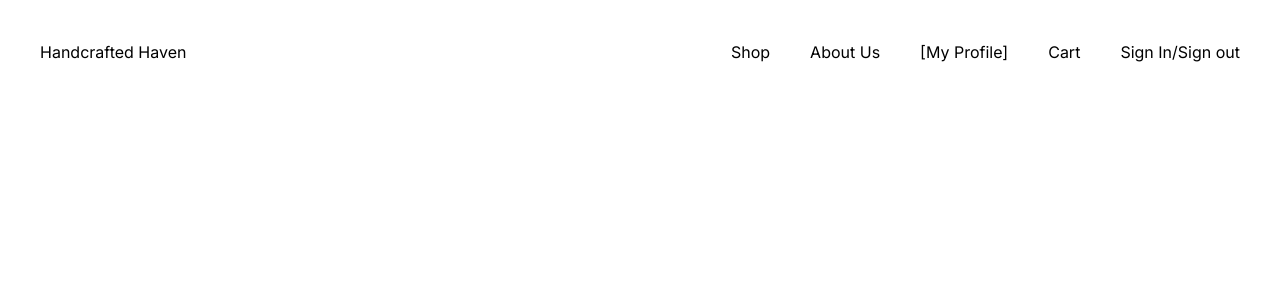
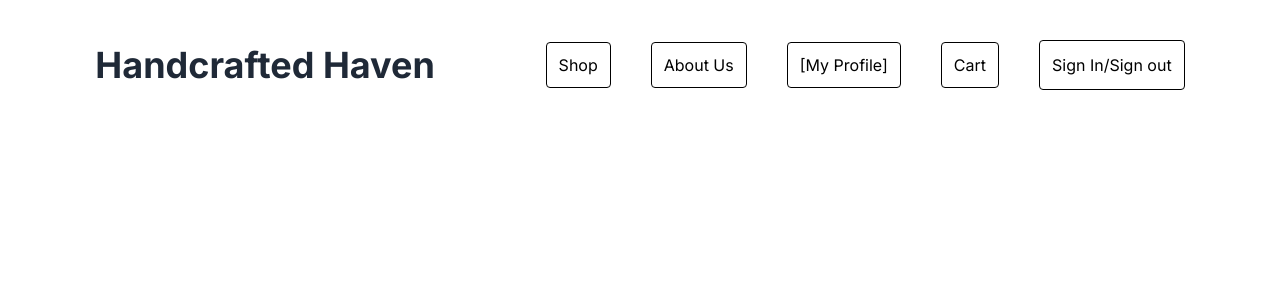
Before and after one commit to AbelAguilarAguirre/handcrafted-haven, a Next.js app: page / in a window 1280 px wide. Shown: the top 300 px of the page. Built offline with nearby package versions, Linux system fonts and the light colour scheme.

Commit message:
styled header

```diff
--- a/src/app/ui/header.tsx
+++ b/src/app/ui/header.tsx
@@ -1,11 +1,13 @@
-import React from 'react';
-import Nav from './nav';
+import React from "react";
+import Nav from "./nav";
 
 export default function Header() {
     return (
-        <header className='flex justify-between p-10'>
-            <h1>Handcrafted Haven</h1>
+        <header className="flex flex-wrap justify-around p-10 items-center">
+            <h1 className="text-4xl font-bold text-gray-800">
+                Handcrafted Haven
+            </h1>
             <Nav />
         </header>
     );
-};
+}
--- a/src/app/ui/nav.tsx
+++ b/src/app/ui/nav.tsx
@@ -5,21 +5,21 @@ export default function Nav() {
     return (
         <>
             <nav className="">
-                <ul className="flex gap-10">
+                <ul className="flex justify-around flex-wrap gap-10 items-center">
                     <li>
-                        <Link href="/">Shop</Link>
+                        <Link className="border-black border rounded p-3" href="/">Shop</Link>
                     </li>
                     <li>
-                        <Link href="#">About Us</Link>
+                        <Link className="border-black border rounded p-3" href="#">About Us</Link>
                     </li>
                     <li>
-                        <Link href="#">[My Profile]</Link>
+                        <Link className="border-black border rounded p-3" href="#">[My Profile]</Link>
                     </li>
                     <li>
-                        <Link href="#">Cart</Link>
+                        <Link className="border-black border rounded p-3" href="#">Cart</Link>
                     </li>
                     <li>
-                        <button>Sign In/Sign out</button>
+                        <button><p className="border-black border rounded p-3">Sign In/Sign out</p></button>
                     </li>
                 </ul>
             </nav>
```
